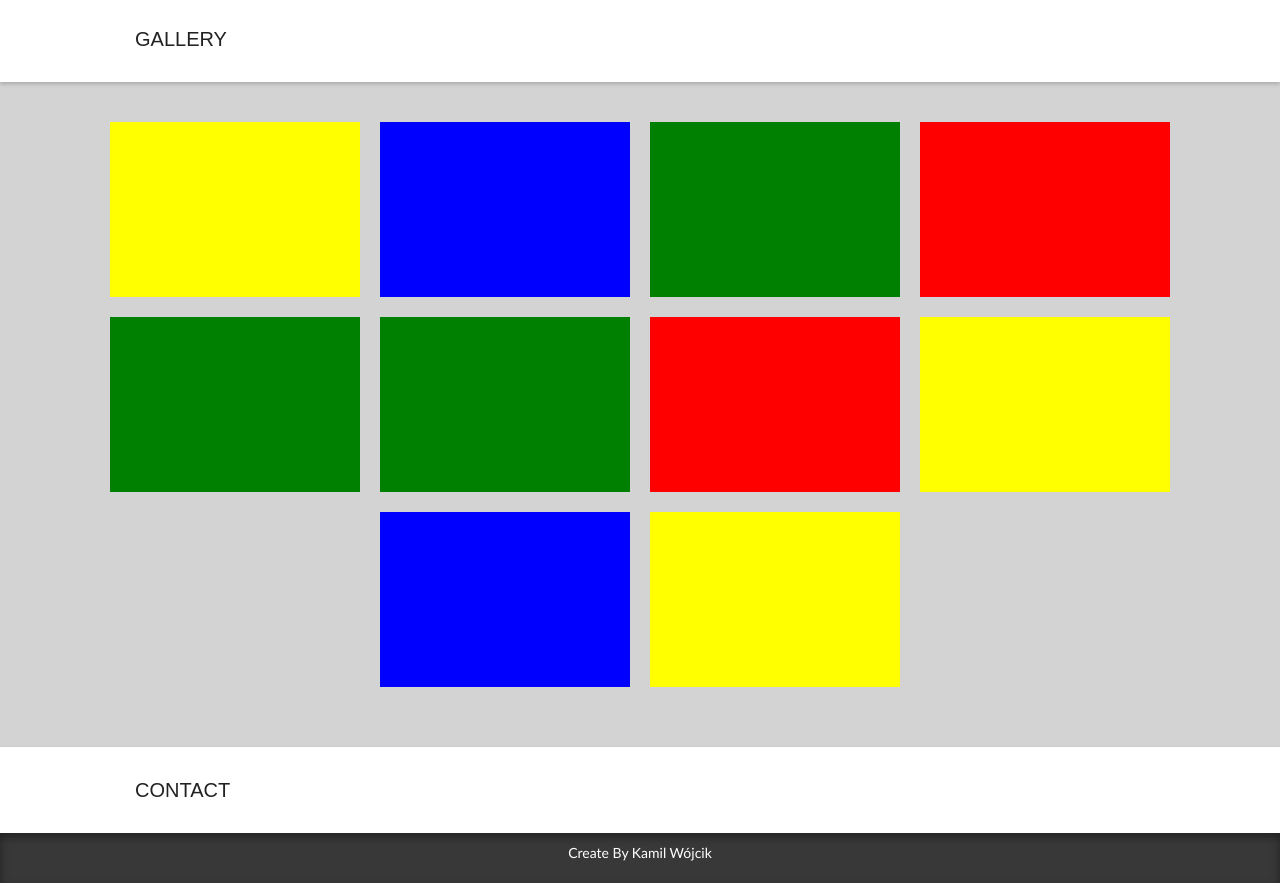
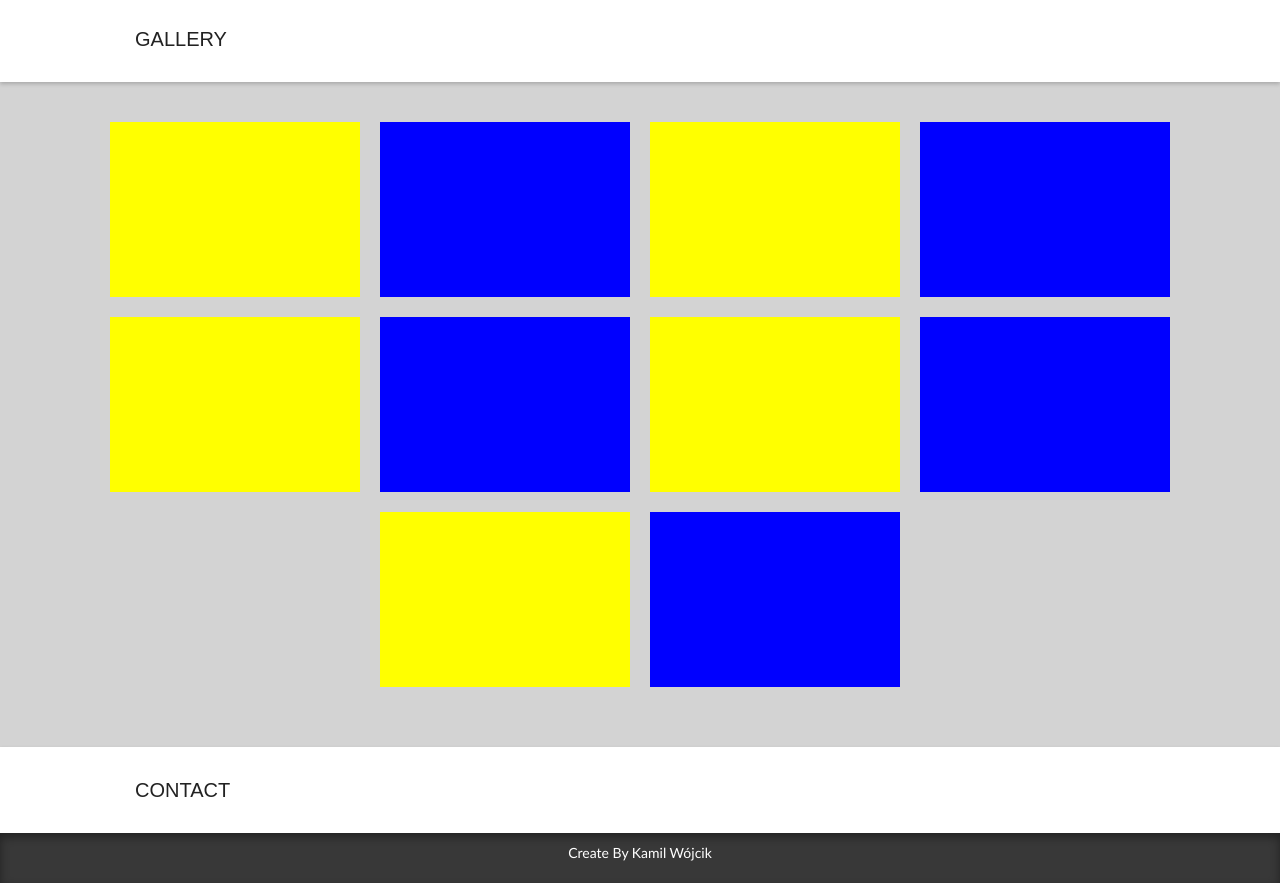
Before and after one commit to YellowFlash525/FirstProject, a website: page app/index.html in a window 1280 px wide. Shown: the part 3960-4843 px from the top of the page. Drawn offline with nearby package versions, Linux system fonts and the light colour scheme; files that its build step writes are made by us from their sources; files whose address does not match are found by name.

Commit message:
Delete useless code gallery(make simpler approach)

```diff
--- a/app/styles/main.css
+++ b/app/styles/main.css
@@ -236,58 +236,19 @@ li > .link-nav:hover {
 
 }
 
-.childGallery:nth-child(1) {
+.childGallery:nth-child(odd) {
   background-color: yellow;
   transform-origin: left top;
 }
 
-.childGallery:nth-child(2) {
+.childGallery:nth-child(even) {
   background-color: blue;
   transform-origin: center top;
 }
 
-.childGallery:nth-child(3) {
-  background-color: green;
-  transform-origin: center top;
-}
-
-.childGallery:nth-child(4) {
-  background-color: red;
-  transform-origin: right top;
-}
-
-.childGallery:nth-child(5) {
-  background-color: green;
-  transform-origin: left top;
-}
-
-.childGallery:nth-child(6) {
-  background-color: green;
-  transform-origin: left top;
-}
-
-.childGallery:nth-child(7) {
-  background-color: red;
-  transform-origin: center top;
-}
-
-.childGallery:nth-child(8) {
-  background-color: yellow;
-  transform-origin: center top;
-}
-
-.childGallery:nth-child(9) {
-  background-color: blue;
-  transform-origin: right top;
-}
-
-.childGallery:nth-child(10) {
-  background-color: yellow;
-  transform-origin: center top;
-}
 
 .childGallery:hover {
-  transform: scale(1);
+  transform: scale(2);
 }
 
 
```
